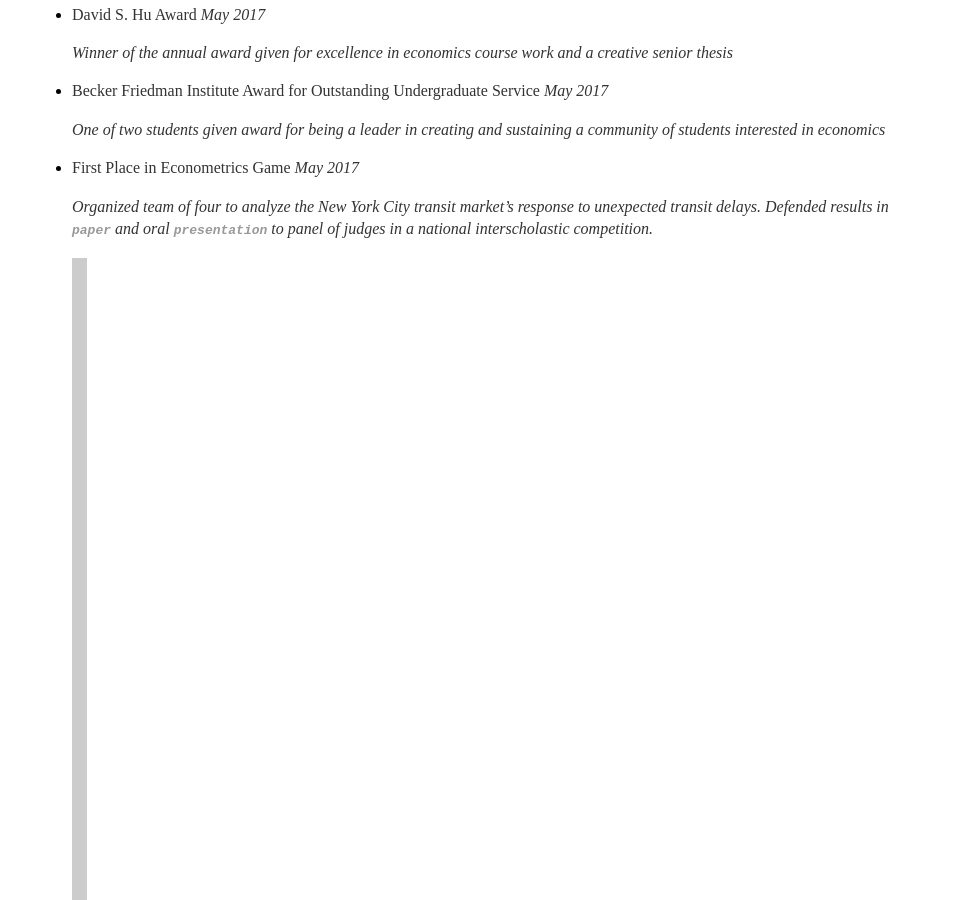
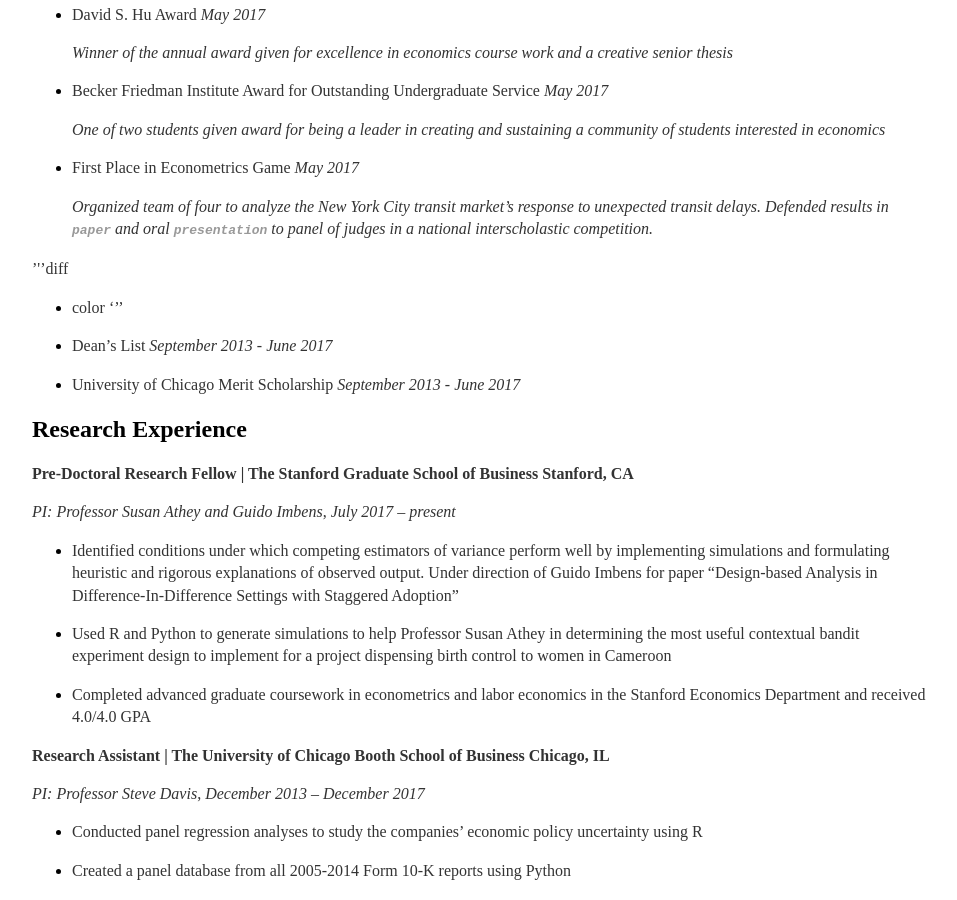
Before and after one commit to lcurrier/lcurrier.github.io, a Jekyll site: the page built from cv/index.md, in a window 1280 px wide and 900 px high, scrolled down 591 px. Shown: the whole window, without its empty margins (160-1117 px from the left). Built offline with Jekyll 4.4.1, drawn with Linux system fonts in a browser that asks for light colours.

Commit message:
Update index.md

```diff
--- a/cv/index.md
+++ b/cv/index.md
@@ -39,8 +39,9 @@
     *Organized team of four to analyze the New York City transit market's response to unexpected transit delays. Defended
     results in __[`paper`](2019-year-williamsburg.pdf)__ and oral __[`presentation`](team-3-presentation.pdf)__ to panel of judges in a national interscholastic competition.*
 
-- ![test](https://placehold.it/15/1589F0/000000?text=+) `#1589F0`
-
+'''diff
++ color
+'''
 
 -   Dean's List *September 2013 - June 2017*
 
```
